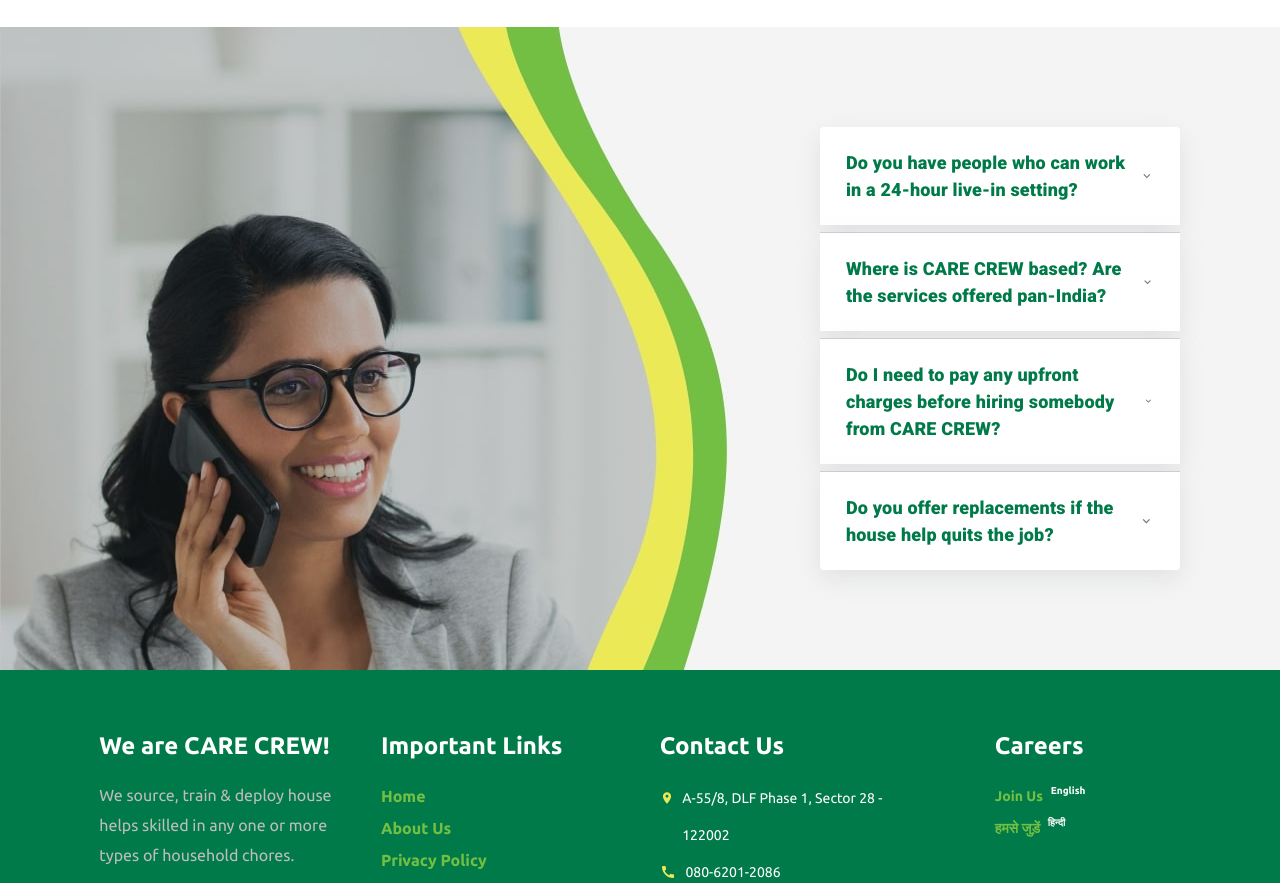
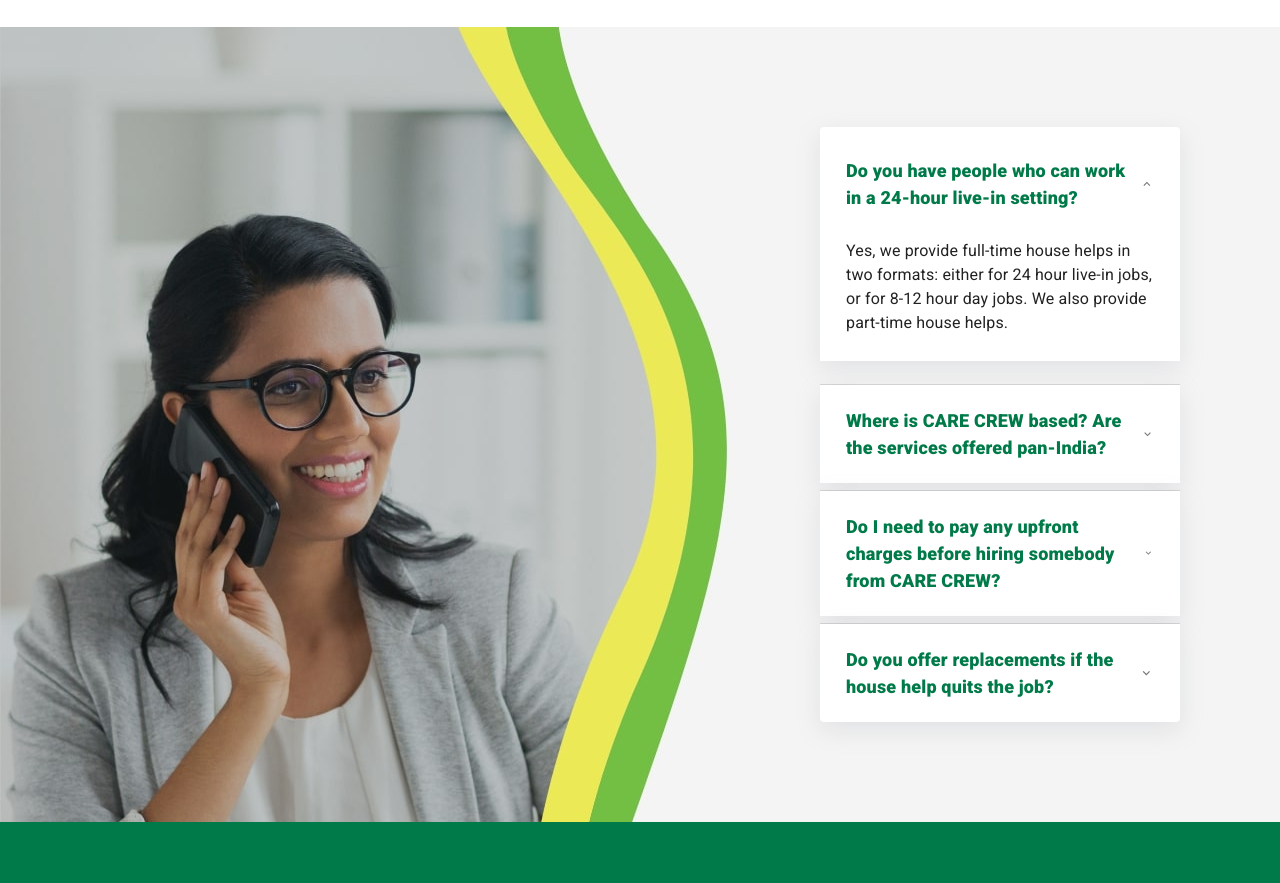
Before and after one commit to shubham78640/CareCrew2.O, a React (Create React App) app in the folder carecrew/: page / in a window 1280 px wide. Shown: the part 3860-4743 px from the top of the page. Built offline with nearby package versions, Linux system fonts and the light colour scheme.

Commit message:
updated code

```diff
--- a/carecrew/src/Pages/Service/ChildCare_Services.js
+++ b/carecrew/src/Pages/Service/ChildCare_Services.js
@@ -11,7 +11,7 @@ import { multiStepContext } from "../../Context/FormContext";
 
 function ChildCare_Services() {
   const { closeForm, setCloseForm } = useContext(multiStepContext);
-  const [expanded, setExpanded] = React.useState(false);
+  const [expanded, setExpanded] = React.useState("panel1");
 
   const handleChange = (panel) => (event, isExpanded) => {
     setExpanded(isExpanded ? panel : false);
--- a/carecrew/src/Pages/Service/Cooking_Services.js
+++ b/carecrew/src/Pages/Service/Cooking_Services.js
@@ -10,7 +10,7 @@ import { multiStepContext } from "../../Context/FormContext";
 
 function Cooking_Services() {
   const { closeForm, setCloseForm } = useContext(multiStepContext);
-  const [expanded, setExpanded] = React.useState(false);
+  const [expanded, setExpanded] = React.useState("panel1");
 
   const handleChange = (panel) => (event, isExpanded) => {
     setExpanded(isExpanded ? panel : false);
--- a/carecrew/src/Pages/Service/Driving_Services.js
+++ b/carecrew/src/Pages/Service/Driving_Services.js
@@ -11,7 +11,7 @@ import { multiStepContext } from "../../Context/FormContext";
 
 function Driving_Services() {
   const { closeForm, setCloseForm } = useContext(multiStepContext);
-  const [expanded, setExpanded] = React.useState(false);
+  const [expanded, setExpanded] = React.useState("panel1");
 
   const handleChange = (panel) => (event, isExpanded) => {
     setExpanded(isExpanded ? panel : false);
--- a/carecrew/src/Pages/Service/ElderCare_Servies.js
+++ b/carecrew/src/Pages/Service/ElderCare_Servies.js
@@ -11,7 +11,7 @@ import { multiStepContext } from "../../Context/FormContext";
 
 function ElderCare_Servies() {
   const { closeForm, setCloseForm } = useContext(multiStepContext);
-  const [expanded, setExpanded] = React.useState(false);
+  const [expanded, setExpanded] = React.useState("panel1");
 
   const handleChange = (panel) => (event, isExpanded) => {
     setExpanded(isExpanded ? panel : false);
--- a/carecrew/src/Pages/Service/Housekeeping_Service.js
+++ b/carecrew/src/Pages/Service/Housekeeping_Service.js
@@ -9,7 +9,7 @@ import Typography from "@mui/material/Typography";
 import Contact from "../../components/Contact/Contact";
 
 function Housekeeping_Service() {
-  const [expanded, setExpanded] = React.useState(false);
+  const [expanded, setExpanded] = React.useState("panel1");
 
   const handleChange = (panel) => (event, isExpanded) => {
     setExpanded(isExpanded ? panel : false);
--- a/carecrew/src/Pages/Service/Others_Sevices.js
+++ b/carecrew/src/Pages/Service/Others_Sevices.js
@@ -10,7 +10,7 @@ import { multiStepContext } from "../../Context/FormContext";
 
 function Others_Sevices() {
   const { closeForm, setCloseForm } = useContext(multiStepContext);
-  const [expanded, setExpanded] = React.useState(false);
+  const [expanded, setExpanded] = React.useState("panel1");
 
   const handleChange = (panel) => (event, isExpanded) => {
     setExpanded(isExpanded ? panel : false);
--- a/carecrew/src/components/HomePageComponents/AskedQuestions.js
+++ b/carecrew/src/components/HomePageComponents/AskedQuestions.js
@@ -1,5 +1,5 @@
 import { Box } from "@mui/system";
-import React from "react";
+import React, {useState} from "react";
 import image from "../../Images/KM.jpg";
 import { styled } from "@mui/material/styles";
 import AccordionComponent from "../MuiComponents/AccordionComponent";
@@ -13,7 +13,7 @@ const Item = styled(Box)(({ theme }) => ({
 }));
 
 function AskedQuestions() {
-  const [expanded, setExpanded] = React.useState(false);
+  const [expanded, setExpanded] = useState("panel1");
 
   const handleChange = (panel) => (event, isExpanded) => {
     setExpanded(isExpanded ? panel : false);
```
